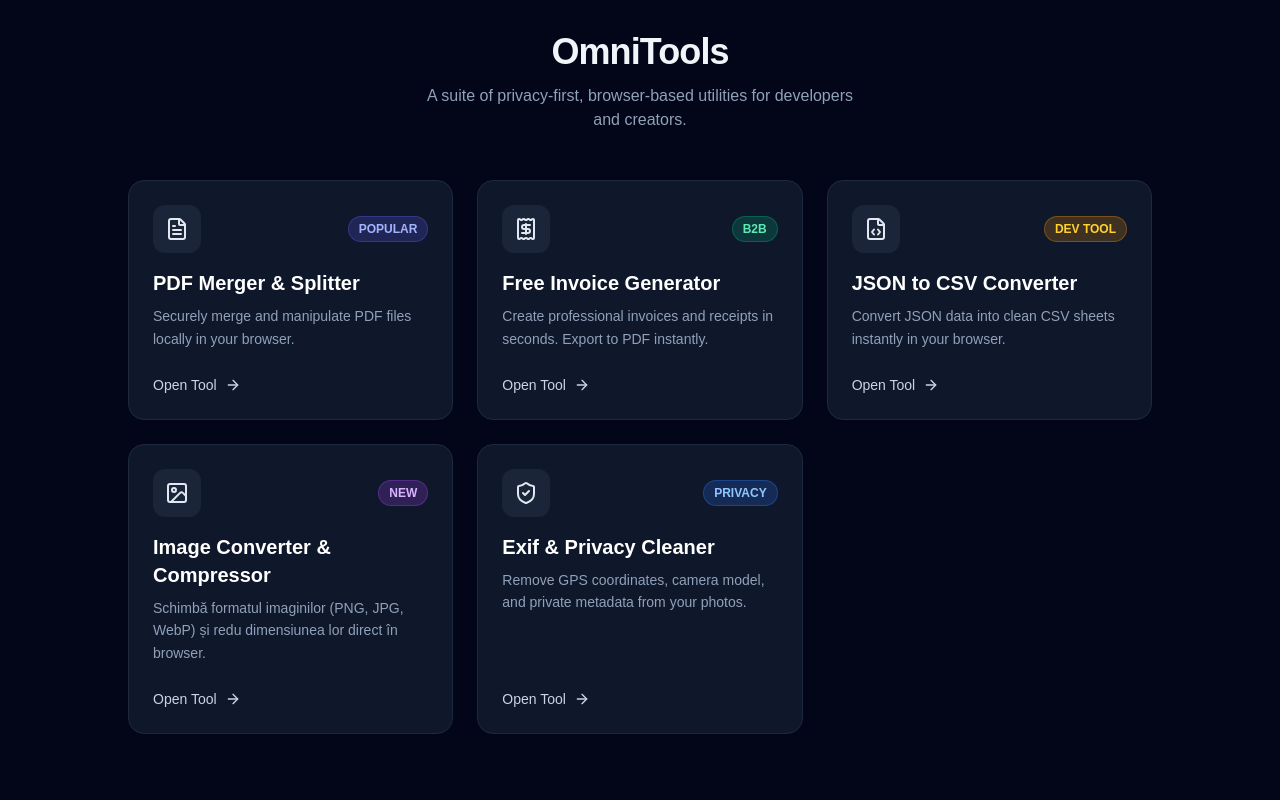
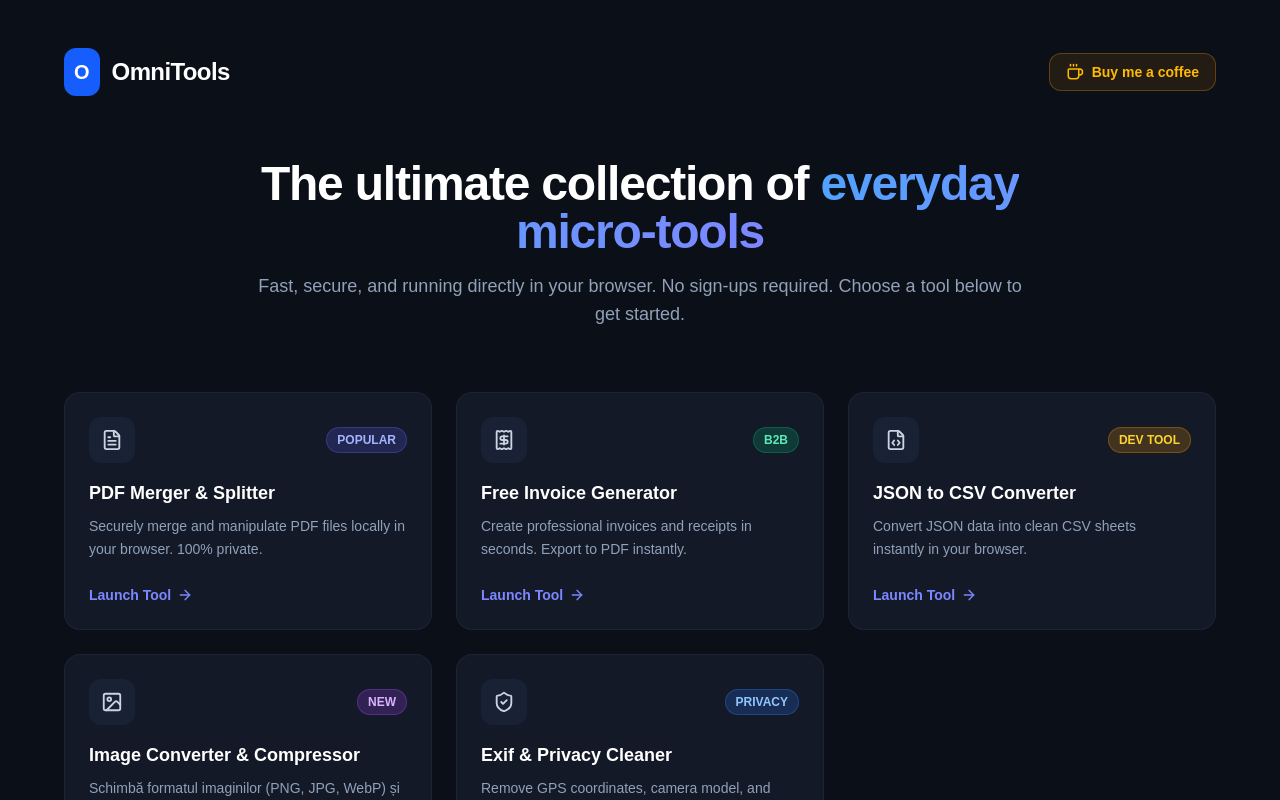
Before and after one commit to u8730576247-bot/omnitools-app, a Next.js app: page /json-converter in a window 1280 px wide. Shown: the top 800 px of the page. Built offline with nearby package versions, Linux system fonts and the light colour scheme.

Commit message:
Fix page.tsx

```diff
--- a/src/app/json-converter/page.tsx
+++ b/src/app/json-converter/page.tsx
@@ -1,12 +1,11 @@
 import Link from 'next/link';
-import { FileText, Receipt, FileCode, Image, ShieldCheck, ArrowRight } from 'lucide-react';
+import { FileText, Receipt, FileCode, Image, ShieldCheck, ArrowRight, Coffee } from 'lucide-react';
 
 export default function Home() {
   const tools = [
     {
       title: 'PDF Merger & Splitter',
-      description:
-        'Securely merge and manipulate PDF files locally in your browser.',
+      description: 'Securely merge and manipulate PDF files locally in your browser. 100% private.',
       icon: FileText,
       href: '/pdf-merger',
       badge: 'POPULAR',
@@ -14,8 +13,7 @@ export default function Home() {
     },
     {
       title: 'Free Invoice Generator',
-      description:
-        'Create professional invoices and receipts in seconds. Export to PDF instantly.',
+      description: 'Create professional invoices and receipts in seconds. Export to PDF instantly.',
       icon: Receipt,
       href: '/invoice-generator',
       badge: 'B2B',
@@ -23,8 +21,7 @@ export default function Home() {
     },
     {
       title: 'JSON to CSV Converter',
-      description:
-        'Convert JSON data into clean CSV sheets instantly in your browser.',
+      description: 'Convert JSON data into clean CSV sheets instantly in your browser.',
       icon: FileCode,
       href: '/json-converter',
       badge: 'DEV TOOL',
@@ -32,8 +29,7 @@ export default function Home() {
     },
     {
       title: 'Image Converter & Compressor',
-      description:
-        'Schimbă formatul imaginilor (PNG, JPG, WebP) și redu dimensiunea lor direct în browser.',
+      description: 'Schimbă formatul imaginilor (PNG, JPG, WebP) și redu dimensiunea lor direct în browser.',
       icon: Image,
       href: '/image-converter',
       badge: 'NEW',
@@ -41,8 +37,7 @@ export default function Home() {
     },
     {
       title: 'Exif & Privacy Cleaner',
-      description:
-        'Remove GPS coordinates, camera model, and private metadata from your photos.',
+      description: 'Remove GPS coordinates, camera model, and private metadata from your photos.',
       icon: ShieldCheck,
       href: '/exif-cleaner',
       badge: 'PRIVACY',
@@ -51,15 +46,37 @@ export default function Home() {
   ];
 
   return (
-    <main className="min-h-screen bg-slate-950 text-slate-100 p-8">
-      <div className="max-w-5xl mx-auto">
-        <header className="text-center mb-12">
-          <h1 className="text-4xl font-extrabold tracking-tight mb-3">OmniTools</h1>
-          <p className="text-slate-400 max-w-md mx-auto">
-            A suite of privacy-first, browser-based utilities for developers and creators.
-          </p>
+    <main className="min-h-screen bg-[#0B0F17] text-slate-100 p-8">
+      <div className="max-w-6xl mx-auto">
+        {/* Header cu Logo si Buton Buy Me a Coffee */}
+        <header className="flex items-center justify-between mb-16 pt-4">
+          <div className="flex items-center gap-3">
+            <div className="bg-blue-600 text-white font-bold p-2.5 rounded-xl text-xl">O</div>
+            <span className="text-2xl font-bold tracking-tight text-white">OmniTools</span>
+          </div>
+
+          <a
+            href="https://www.buymeacoffee.com"
+            target="_blank"
+            rel="noopener noreferrer"
+            className="flex items-center gap-2 bg-amber-500/10 hover:bg-amber-500/20 text-amber-400 border border-amber-500/30 px-4 py-2 rounded-xl text-sm font-semibold transition-all hover:scale-105"
+          >
+            <Coffee size={18} />
+            <span>Buy me a coffee</span>
+          </a>
         </header>
 
+        {/* Hero Section */}
+        <div className="text-center mb-16 max-w-3xl mx-auto">
+          <h1 className="text-4xl md:text-5xl font-extrabold tracking-tight mb-4 text-white">
+            The ultimate collection of <span className="text-transparent bg-clip-text bg-gradient-to-r from-blue-400 to-indigo-400">everyday micro-tools</span>
+          </h1>
+          <p className="text-slate-400 text-lg">
+            Fast, secure, and running directly in your browser. No sign-ups required. Choose a tool below to get started.
+          </p>
+        </div>
+
+        {/* Tools Grid */}
         <div className="grid grid-cols-1 md:grid-cols-2 lg:grid-cols-3 gap-6">
           {tools.map((tool) => {
             const Icon = tool.icon;
@@ -67,20 +84,18 @@ export default function Home() {
               <Link
                 key={tool.href}
                 href={tool.href}
-                className="group relative bg-slate-900 border border-slate-800 hover:border-slate-700 p-6 rounded-2xl transition-all duration-200 hover:shadow-xl hover:shadow-slate-900/50 flex flex-col justify-between"
+                className="group relative bg-[#131927] border border-slate-800/80 hover:border-slate-700 p-6 rounded-2xl transition-all duration-200 hover:shadow-2xl flex flex-col justify-between"
               >
                 <div>
                   <div className="flex items-center justify-between mb-4">
-                    <div className="p-3 bg-slate-800/80 rounded-xl text-slate-200 group-hover:scale-105 transition-transform">
-                      <Icon size={24} />
+                    <div className="p-3 bg-slate-800/60 rounded-xl text-slate-300 group-hover:scale-105 transition-transform">
+                      <Icon size={22} />
                     </div>
-                    <span
-                      className={`text-xs font-semibold px-2.5 py-1 rounded-full border ${tool.badgeColor}`}
-                    >
+                    <span className={`text-xs font-semibold px-2.5 py-1 rounded-full border ${tool.badgeColor}`}>
                       {tool.badge}
                     </span>
                   </div>
-                  <h2 className="text-xl font-bold mb-2 text-white group-hover:text-blue-400 transition-colors">
+                  <h2 className="text-lg font-bold mb-2 text-white group-hover:text-blue-400 transition-colors">
                     {tool.title}
                   </h2>
                   <p className="text-slate-400 text-sm leading-relaxed mb-6">
@@ -88,17 +103,18 @@ export default function Home() {
                   </p>
                 </div>
 
-                <div className="flex items-center text-sm font-medium text-slate-300 group-hover:text-white transition-colors">
-                  Open Tool{' '}
-                  <ArrowRight
-                    size={16}
-                    className="ml-2 group-hover:translate-x-1 transition-transform"
-                  />
+                <div className="flex items-center text-sm font-semibold text-indigo-400 group-hover:text-indigo-300 transition-colors">
+                  Launch Tool <ArrowRight size={16} className="ml-1.5 group-hover:translate-x-1 transition-transform" />
                 </div>
               </Link>
             );
           })}
         </div>
+
+        {/* Footer */}
+        <footer className="text-center text-slate-500 text-sm mt-20 pt-8 border-t border-slate-800/50">
+          OmniTools © 2026 — Built for speed and privacy.
+        </footer>
       </div>
     </main>
   );
```
